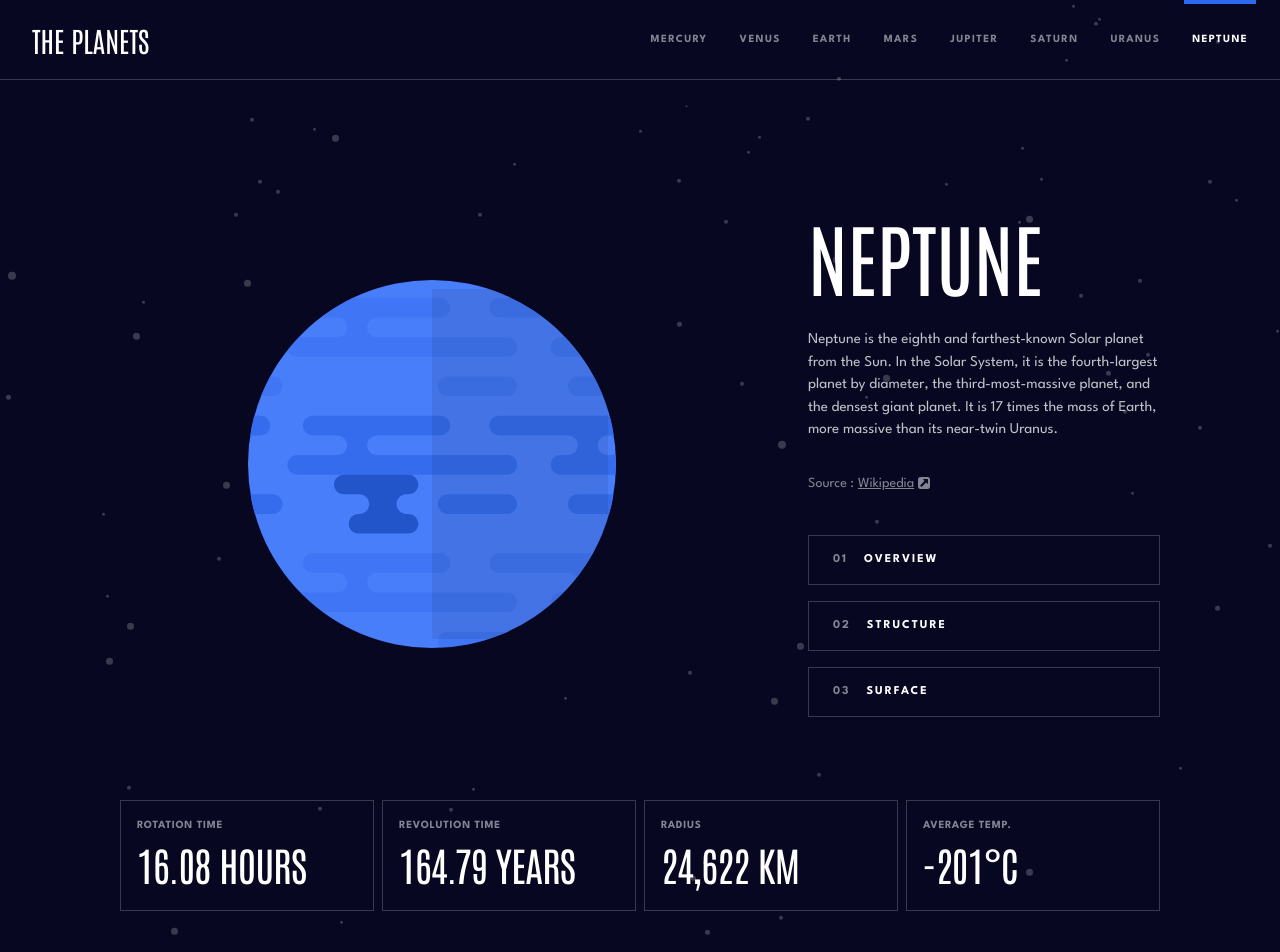
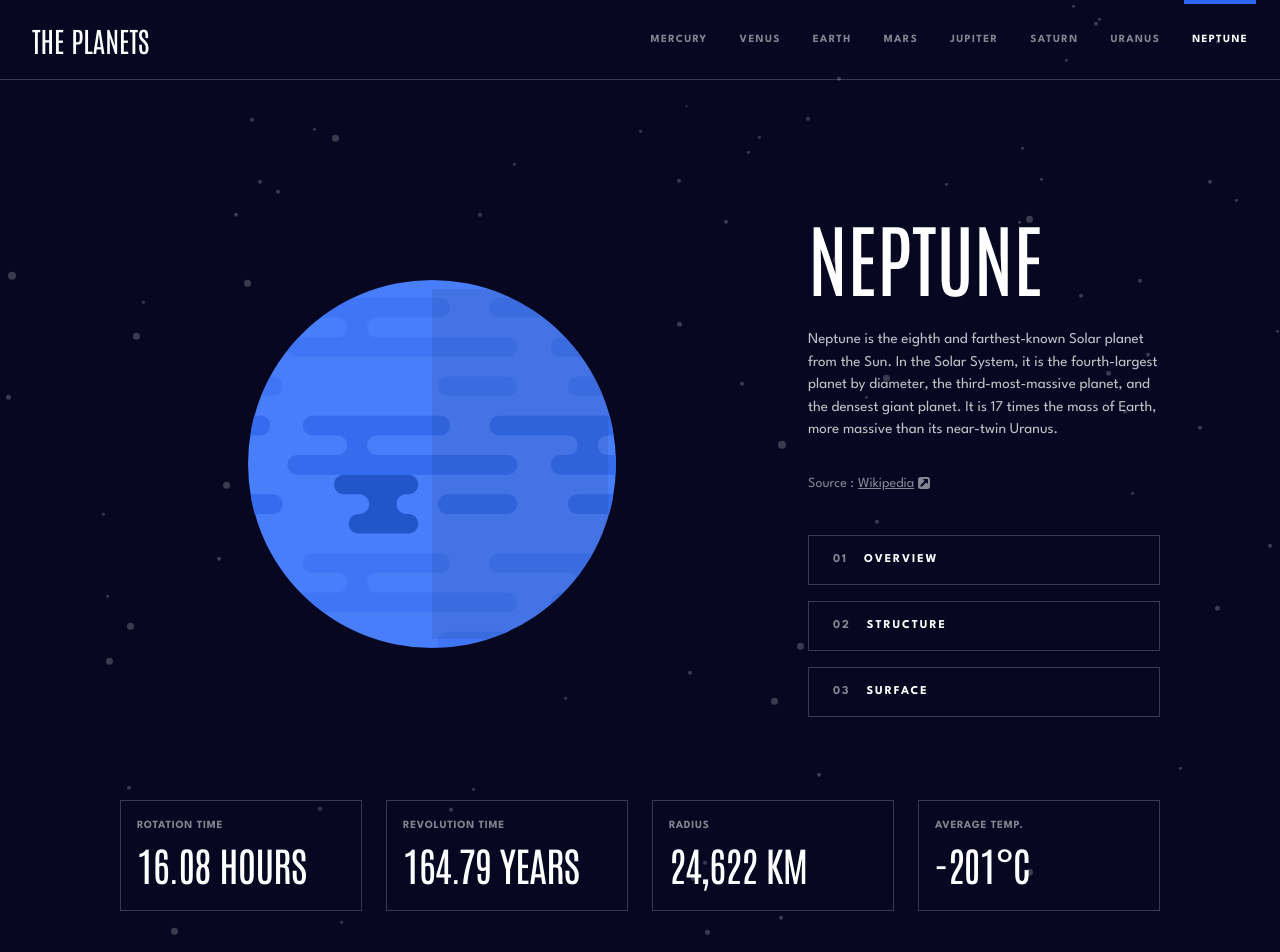
Before and after one commit to mattari97/planets-fact-site, a React (Vite) app: page /Neptune in a window 1280 px wide. Shown: the top 952 px of the page. Built offline with nearby package versions, Linux system fonts and the light colour scheme.

Commit message:
Fix gap between stat elements

```diff
--- a/src/routes/Planet/Planet.module.css
+++ b/src/routes/Planet/Planet.module.css
@@ -119,5 +119,6 @@
 
   @media (min-width: 980px) {
     margin-block: var(--space-4xl);
+    gap: var(--space-md);
   }
 }
```
